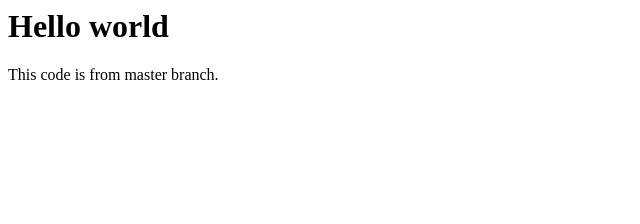
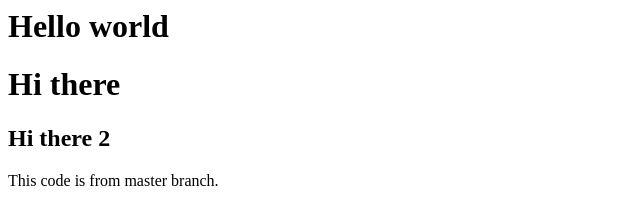
Before and after one commit to Pradeep2054/github-learn, a plain HTML site: page index.html in a window 1280 px wide. Shown: the whole page, without its empty margins (0-640 px from the left). Drawn offline with Linux system fonts and the light colour scheme.

Commit message:
changes from new account

```diff
--- a/index.html
+++ b/index.html
@@ -1,6 +1,9 @@
 <html>
 <h1>Hello world</h1>
 </html>
-
+<body>
+<h1>Hi there</h1>
+<h2>Hi there 2</h2>
+</body>
 
 This code is from master branch.
```
